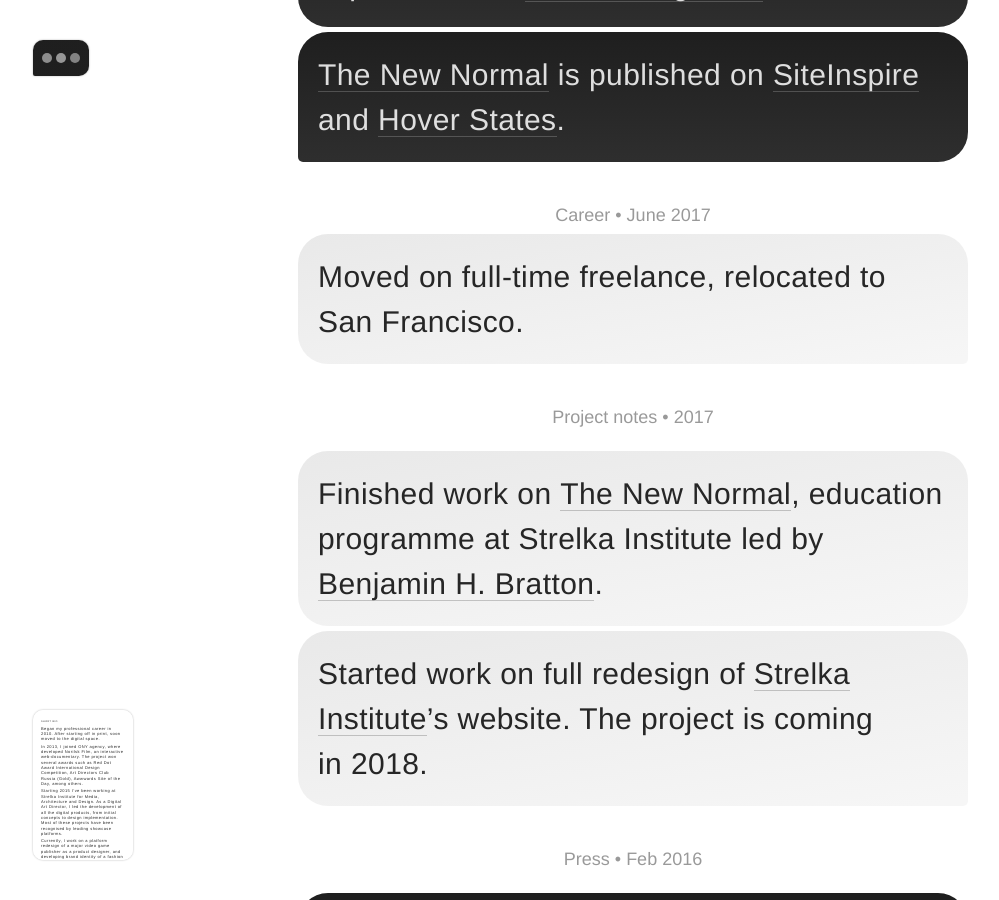
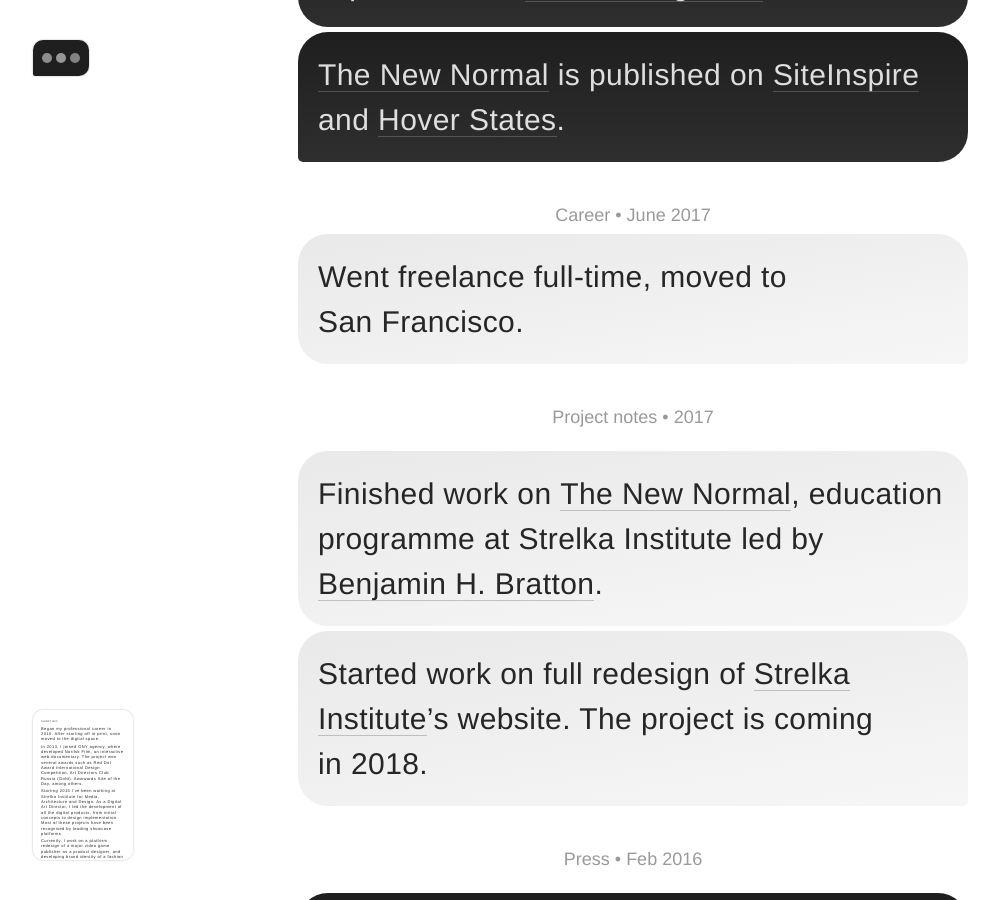
Before and after one commit to exah/karalevich-com, a Jekyll site: the page built from about.html, in a window 1280 px wide and 900 px high, scrolled down 1613 px. Shown: the whole window, without its empty margins (7-1006 px from the left). Built offline with Jekyll 4.4.1, drawn with Linux system fonts in a browser that asks for light colours.

Commit message:
Fix copy

```diff
--- a/about.html
+++ b/about.html
@@ -111,7 +111,7 @@
 <div class="row-center row-clear-mobile margin-t-025x">
 	<div class="col-8 elem-relative elem-in-viewport elem-transition--05">
 		<div class="bubble text-small-mobile text-thin elem-transition--05 button bubble-grey elem-transition--05">
-					Moved on full-time freelance, relocated to San Francisco.
+					Went freelance full-time, moved to San Francisco.
 		</div>
 	</div>
 </div>
```
